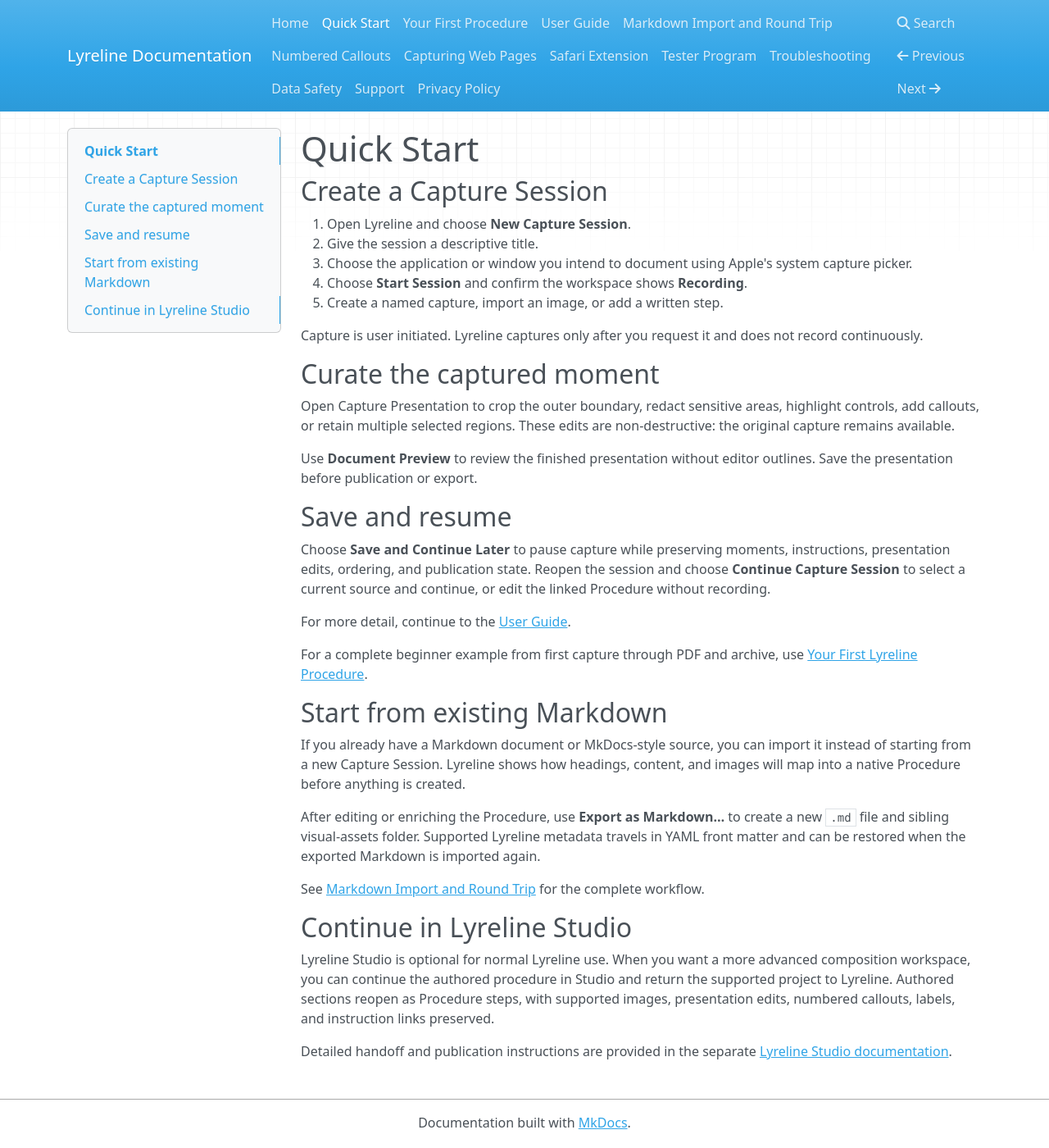
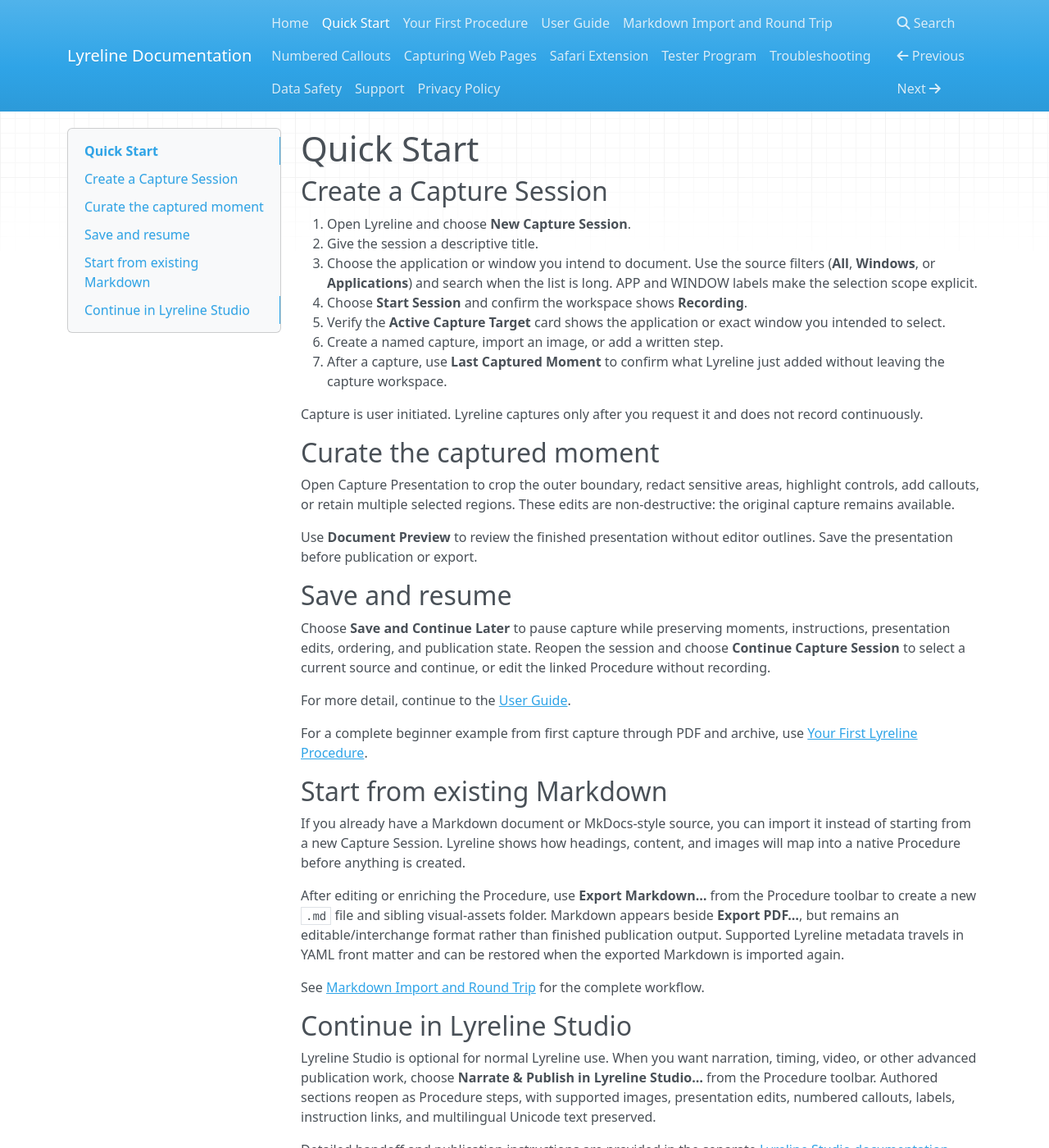
Before and after one commit to 94972cptbv-tech/Lyreline-Documentation, an MkDocs documentation site: the page built from docs/quick-start.md, in a window 1280 px wide and 1400 px high. Shown: the whole window at 82% size. Built offline with MkDocs 1.6.1, drawn with Linux system fonts in a browser that asks for light colours; nearby versions of some CDN libraries.

Commit message:
Update Quick Start for Lyreline 1.3.2

```diff
--- a/docs/quick-start.md
+++ b/docs/quick-start.md
@@ -4,10 +4,15 @@
 
 1. Open Lyreline and choose **New Capture Session**.
 2. Give the session a descriptive title.
-3. Choose the application or window you intend to document using Apple's
-   system capture picker.
+3. Choose the application or window you intend to document. Use the source
+   filters (**All**, **Windows**, or **Applications**) and search when the list
+   is long. APP and WINDOW labels make the selection scope explicit.
 4. Choose **Start Session** and confirm the workspace shows **Recording**.
-5. Create a named capture, import an image, or add a written step.
+5. Verify the **Active Capture Target** card shows the application or exact
+   window you intended to select.
+6. Create a named capture, import an image, or add a written step.
+7. After a capture, use **Last Captured Moment** to confirm what Lyreline just
+   added without leaving the capture workspace.
 
 Capture is user initiated. Lyreline captures only after you request it and does
 not record continuously.
@@ -40,8 +45,10 @@ it instead of starting from a new Capture Session. Lyreline shows how headings,
 content, and images will map into a native Procedure before anything is
 created.
 
-After editing or enriching the Procedure, use **Export as Markdown…** to create
-a new `.md` file and sibling visual-assets folder. Supported Lyreline metadata
+After editing or enriching the Procedure, use **Export Markdown…** from the
+Procedure toolbar to create a new `.md` file and sibling visual-assets folder.
+Markdown appears beside **Export PDF…**, but remains an editable/interchange
+format rather than finished publication output. Supported Lyreline metadata
 travels in YAML front matter and can be restored when the exported Markdown is
 imported again.
 
@@ -50,11 +57,11 @@ workflow.
 
 ## Continue in Lyreline Studio
 
-Lyreline Studio is optional for normal Lyreline use. When you want a more
-advanced composition workspace, you can continue the authored procedure in
-Studio and return the supported project to Lyreline. Authored sections reopen as
-Procedure steps, with supported images, presentation edits, numbered callouts,
-labels, and instruction links preserved.
+Lyreline Studio is optional for normal Lyreline use. When you want narration,
+timing, video, or other advanced publication work, choose **Narrate & Publish in
+Lyreline Studio…** from the Procedure toolbar. Authored sections reopen as Procedure steps, with supported images,
+presentation edits, numbered callouts, labels, instruction links, and
+multilingual Unicode text preserved.
 
 Detailed handoff and publication instructions are provided in the separate
 [Lyreline Studio documentation](https://94972cptbv-tech.github.io/LyrelineStudio-Documentation/using-with-lyreline/).
```
